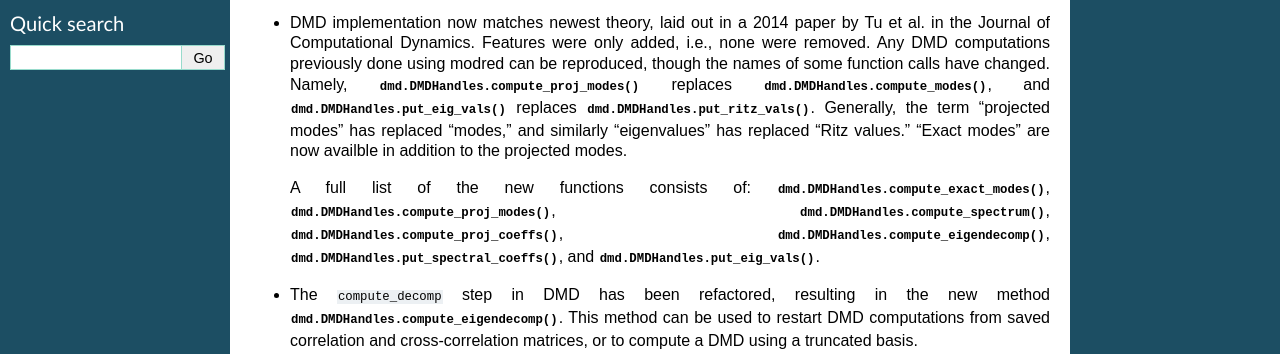
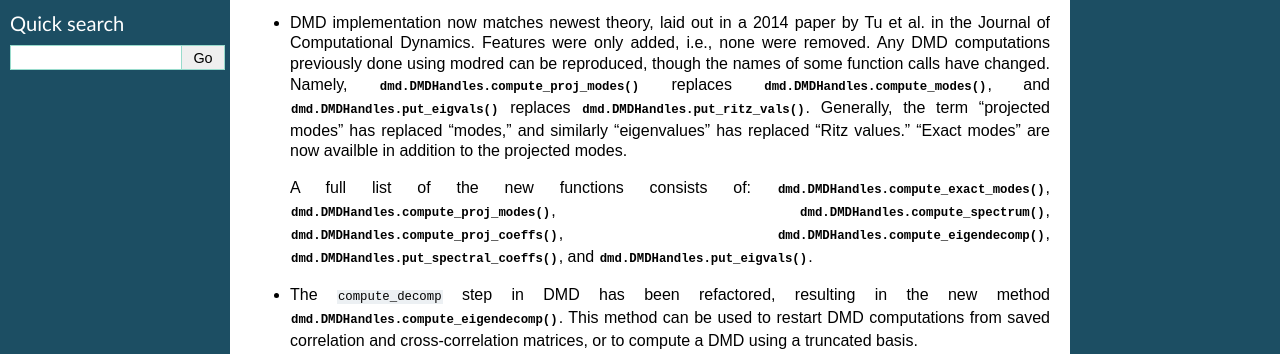
Before and after one commit to belson17/modred, a Sphinx documentation site: the page built from doc/release_notes.rst, in a window 1280 px wide and 900 px high. Shown: the part 346-700 px from the top of the window. Built offline with Sphinx 7.4.7, drawn with Linux system fonts in a browser that asks for light colours; formulas are drawn with MathJax 3; the version number is read from the project's files by our own code.

Commit message:
Minor changes to release notes.

```diff
--- a/doc/release_notes.rst
+++ b/doc/release_notes.rst
@@ -23,7 +23,7 @@
   can be reproduced, though the names of some function calls have changed.
   Namely, :py:func:`dmd.DMDHandles.compute_proj_modes` replaces
   :py:func:`dmd.DMDHandles.compute_modes`, and
-  :py:func:`dmd.DMDHandles.put_eig_vals` replaces
+  :py:func:`dmd.DMDHandles.put_eigvals` replaces
   :py:func:`dmd.DMDHandles.put_ritz_vals`.  Generally, the term "projected
   modes" has replaced "modes," and similarly "eigenvalues" has replaced "Ritz
   values."  "Exact modes" are now availble in addition to the projected modes.
@@ -35,7 +35,7 @@
   :py:func:`dmd.DMDHandles.compute_proj_coeffs`,
   :py:func:`dmd.DMDHandles.compute_eigendecomp`,
   :py:func:`dmd.DMDHandles.put_spectral_coeffs`,
-  and :py:func:`dmd.DMDHandles.put_eig_vals`.
+  and :py:func:`dmd.DMDHandles.put_eigvals`.
 
 * The ``compute_decomp`` step in DMD has been refactored, resulting in the new
   method :py:func:`dmd.DMDHandles.compute_eigendecomp`. This method can be used
```
